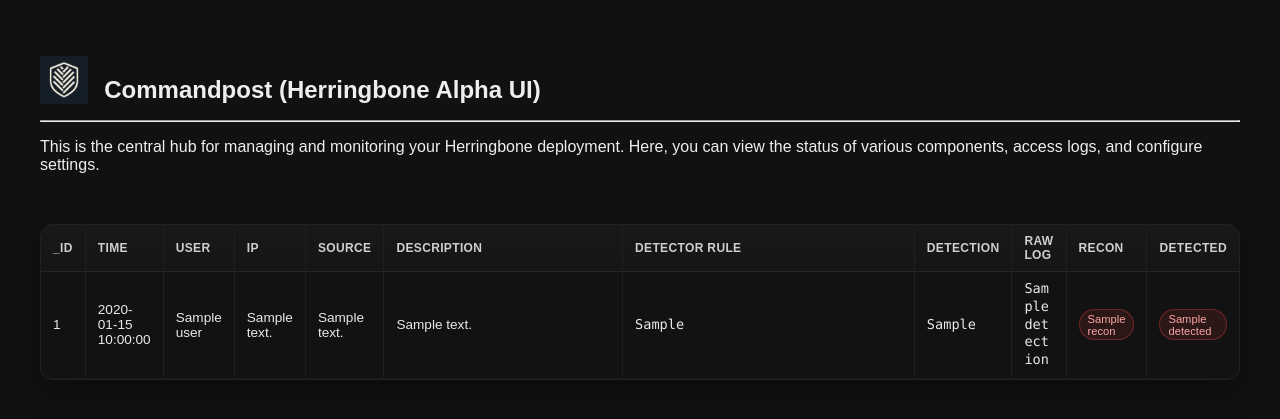
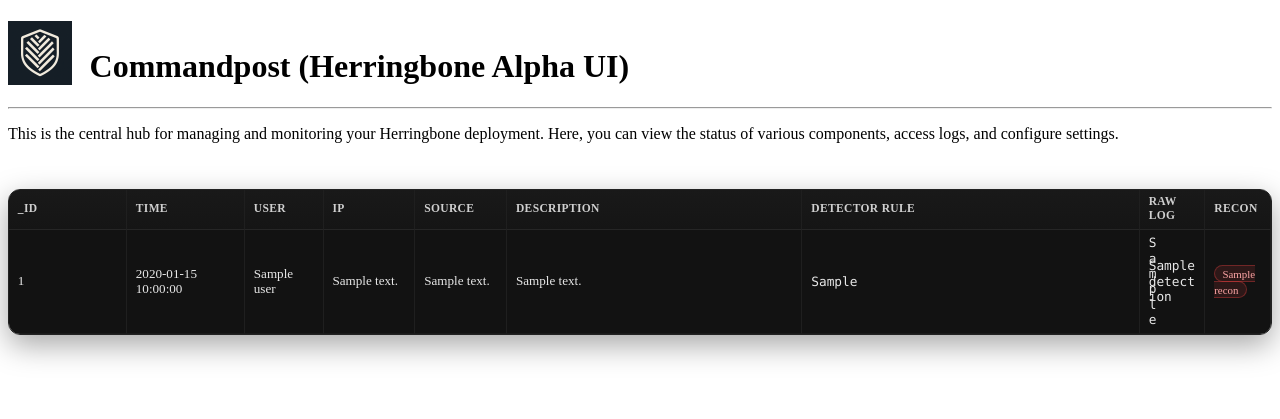
Before and after one commit to herringbonedev/Herringbone-frontend, a FastAPI app: template commandpost/templates/index.html in a window 1280 px wide. Shown: the top 419 px of the page. Run offline with FastAPI, Linux system fonts and the light colour scheme; the template is opened without the code that fills it: most values are stand-ins (such as "Sample title", 1, 10 or a date in 2020); style sheets or scripts are compiled from the project's sources.

Commit message:
fix spacing

```diff
--- a/commandpost/static/styles/commandpost.scss
+++ b/commandpost/static/styles/commandpost.scss
@@ -1,77 +1,80 @@
-// static/styles/commandpost.scss
-@use "tokens" as *;
-
-// Page basics (optional)
-body { font-family: sans-serif; background: $bg; color: #eee; padding: 2rem; }
-h1 { font-size: 1.5rem; margin-bottom: 1rem; }
-
-// Table container
+/* DENSE + CLEAN TABLE */
 .table-wrap {
-  background: $panel;
-  border: 1px solid $border;
+  background: #121212;
+  border: 1px solid #222;
   border-radius: 12px;
-  overflow: auto; // horizontal scroll if needed
+  overflow: auto;
   box-shadow: 0 10px 30px rgba(0,0,0,.35);
-  margin-top: 1rem;
+  margin-top: .75rem;        /* tighter top space */
 }
 
-// Table
 .hb-table {
   width: 100%;
   border-collapse: separate;
   border-spacing: 0;
-  font-size: 0.85rem;
-  color: $text;
+  table-layout: fixed;       /* prevents weird stretching */
+  font-size: .82rem;         /* slightly smaller */
+  color: #e8e8e8;
 
-  col.col-id     { width: 22ch; }
-  col.col-time   { width: 20ch; }
+  /* tighter columns */
+  col.col-id     { width: 18ch; }
+  col.col-time   { width: 18ch; }
   col.col-user   { width: 12ch; }
-  col.col-ip     { width: 16ch; }
-  col.col-source { width: 16ch; }
-  col.col-desc   { width: 30%; }
-  col.detector-rule { width: 16ch; }
-  col.col-raw    { width: 40%; }
-  col.col-flag   { width: 12ch; }
+  col.col-ip     { width: 14ch; }
+  col.col-source { width: 14ch; }
+  col.col-desc   { width: 28%;  }
+  col.col-raw    { width: 32%;  }
+  col.col-flag   { width: 10ch; }
 
   th, td {
-    padding: .55rem .75rem;
-    border-right: 1px solid $line;
-    &:last-child { border-right: 0; }
+    padding: .35rem .55rem;  /* tighter cell padding */
+    border-right: 1px solid #1f1f1f;
+    line-height: 1.2;        /* denser line height */
   }
+  th:last-child, td:last-child { border-right: 0; }
 
   thead th {
     position: sticky; top: 0; z-index: 2;
     text-align: left;
     text-transform: uppercase;
     letter-spacing: .03em;
-    font-size: .75rem; font-weight: 600;
-    background: linear-gradient(180deg, $thead-top, $thead-bot);
-    border-bottom: 1px solid $line-2;
+    font-size: .72rem;
+    font-weight: 600;
+    background: linear-gradient(180deg, #191919, #151515);
+    border-bottom: 1px solid #262626;
     color: #cfcfcf;
   }
 
   tbody tr td { border-bottom: 1px solid #1a1a1a; }
-  tbody tr:nth-child(even) td { background: $row-alt; }
-  tbody tr:hover td { background: $row-hov; transition: background .15s ease; }
+  tbody tr:nth-child(even) td { background: #161616; }
+  tbody tr:hover td { background: #1c1c1c; transition: background .12s ease; }
 }
 
-// Utilities
+/* truncate to a single line (IDs, short fields) */
+.truncate-1 {
+  white-space: nowrap;
+  overflow: hidden;
+  text-overflow: ellipsis;
+}
+
+/* clamp to 2 lines (desc/raw) */
+.clamp-2 {
+  display: -webkit-box;
+  -webkit-line-clamp: 2;
+  -webkit-box-orient: vertical;
+  overflow: hidden;
+}
+
+/* monospace but compact for raw log */
 .code {
-  font-family: ui-monospace, SFMono-Regular, Menlo, Monaco, Consolas,
-               "Liberation Mono","Courier New", monospace;
-  white-space: pre-wrap; word-break: break-word; line-height: 1.3;
+  font-family: ui-monospace, SFMono-Regular, Menlo, Monaco, Consolas, "Liberation Mono","Courier New", monospace;
+  white-space: pre-wrap;
+  word-break: break-word;
+  line-height: 1.25;
+  font-size: .8rem;
 }
-.muted { color: $muted; }
-.truncate { max-width: 60ch; white-space: nowrap; overflow: hidden; text-overflow: ellipsis; }
 
-// Chips
-.chip {
-  display: inline-block;
-  padding: .15rem .5rem;
-  border-radius: 999px;
-  border: 1px solid #2a2a2a;
-  background: #171717;
-  font-size: .7rem;
-}
-.chip-true  { background: $chip-yes-bg; border-color: $chip-yes-br; color: $chip-yes-tx; }
-.chip-false { background: $chip-no-bg;  border-color: $chip-no-br;  color: $chip-no-tx; }
+/* chips stay, but reduce padding for density */
+.chip { padding: .1rem .45rem; font-size: .68rem; border-radius: 999px; border: 1px solid #2a2a2a; background: #171717; }
+.chip-true  { background: rgba(34,197,94,.12);  border-color: rgba(34,197,94,.35);  color:#86efac; }
+.chip-false { background: rgba(239,68,68,.12);  border-color: rgba(239,68,68,.35);  color:#fca5a5; }
```
